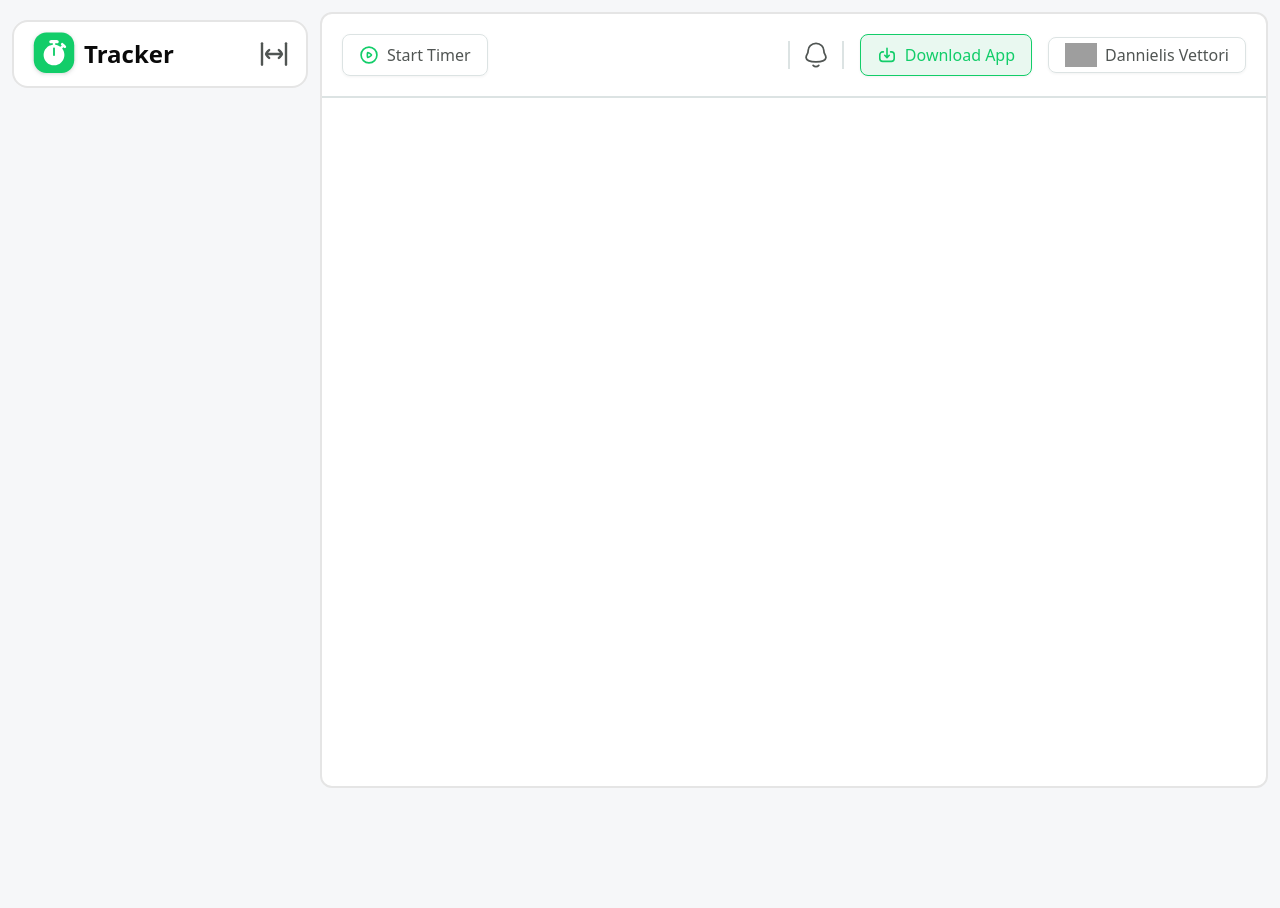
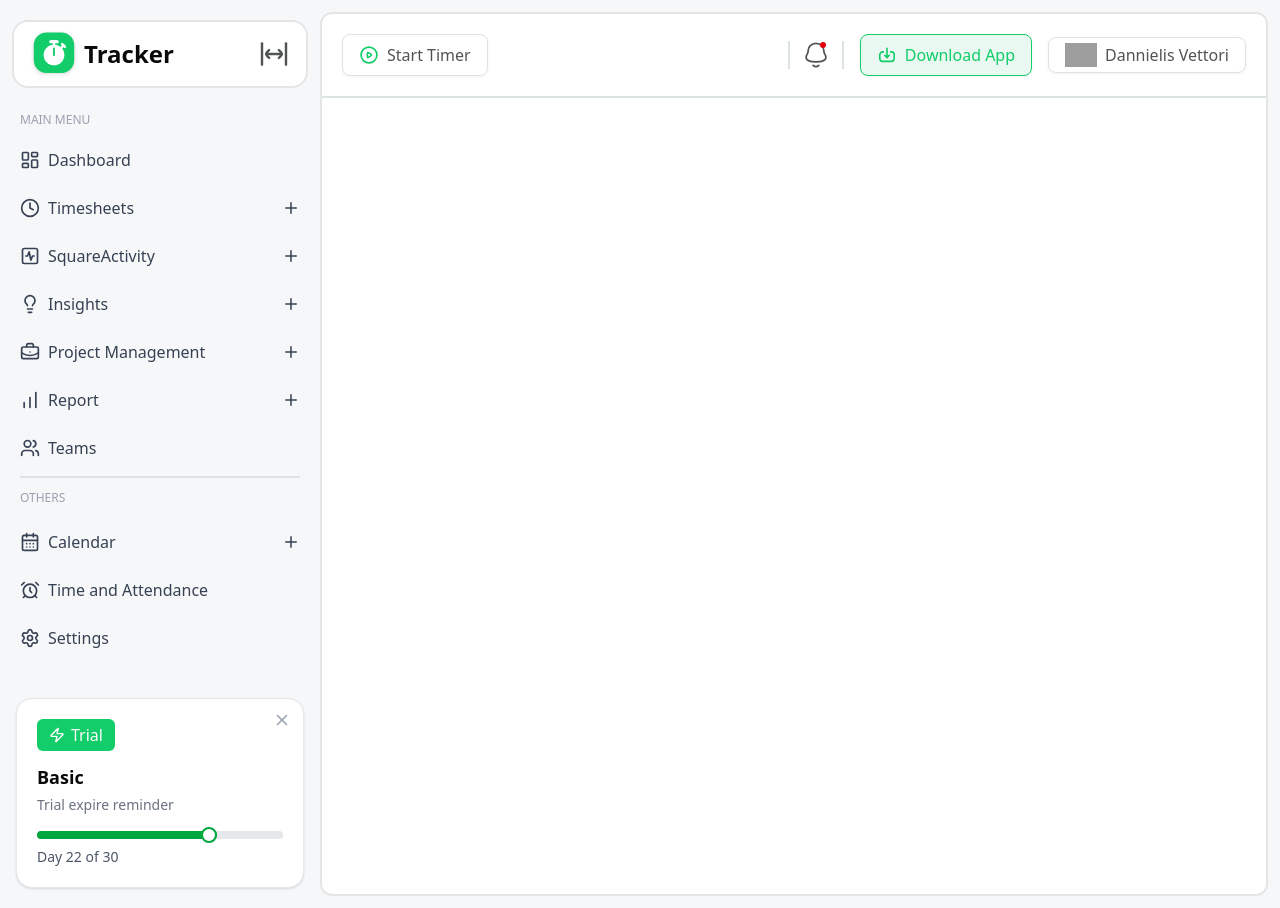
Before and after one commit to rahad-hasan/staff-timetrack-dashboard-new, a Next.js app: page / in a window 1280 px wide. Before the commit the page ends 800 px from the top, so only its background shows below. Built offline with nearby package versions, Linux system fonts and the light colour scheme; grey boxes are pictures that could not be loaded.

Commit message:
DONE - sidebar

```diff
--- a/src/app/(main_layout)/layout.tsx
+++ b/src/app/(main_layout)/layout.tsx
@@ -30,6 +30,7 @@ export default function RootLayout({
         className={`${geistSans.variable} ${geistMono.variable} antialiased flex bg-[#f6f7f9]`}
         data-new-gr-c-s-check-loaded="14.1256.0"
         data-gr-ext-installed=""
+        cz-shortcut-listen="true"
       >
         <div className="">
           <SideBar></SideBar>
--- a/src/components/layout/Header.tsx
+++ b/src/components/layout/Header.tsx
@@ -14,7 +14,16 @@ const Header = () => {
 
             <div className=" flex items-center gap-4">
                 <div className="border-x-2 border-borderColor px-3">
-                    <Image src={bellIcon.src} width={0} height={0} className="w-7 cursor-pointer" alt="download" />
+                    <div className="relative w-7 h-7 cursor-pointer">
+                        <Image
+                            src={bellIcon.src}
+                            fill
+                            className="object-contain"
+                            alt="notification bell"
+                        />
+                        {/* Red dot */}
+                        <span className="absolute top-[1px] right-[4px] w-1.5 h-1.5 bg-red-600 rounded-full"></span>
+                    </div>
                 </div>
                 <Button variant={'outline'}><Image src={downloadIcon.src} width={0} height={0} className="w-5" alt="download" />Download App</Button>
                 <Button variant={'outline2'} className=" py-[5px]"><Image src={`https://avatar.iran.liara.run/public/18`} width={200} height={200} className="w-8" alt="download" />Dannielis Vettori</Button>
--- a/src/components/layout/SideBar.tsx
+++ b/src/components/layout/SideBar.tsx
@@ -1,9 +1,34 @@
+"use client"
 import Image from 'next/image';
 import logo from '../../assets/logo.svg'
 import fit from '../../assets/fit.svg'
+import { useState } from 'react';
+import SidebarItem from './sidebar/SidebarItem';
+import SubItem from './sidebar/SubItem';
+import {
+    SquareActivity,
+    BarChart,
+    Lightbulb,
+    BriefcaseBusiness,
+    LayoutDashboard,
+    Clock4,
+    Users,
+    CalendarDays,
+    AlarmClock,
+    Settings,
+} from 'lucide-react';
+import TrialCart from './sidebar/TrialCart';
+
 const SideBar = () => {
+    const [openMenu, setOpenMenu] = useState<string | null>('');
+    const [activeSubItem, setActiveSubItem] = useState<string>('');
+
+    const toggleMenu = (menu: string) => {
+        setOpenMenu((prev) => (prev === menu ? null : menu));
+    };
+
     return (
-        <div className=" w-[320px]  h-screen py-5">
+        <div className=" w-[320px]  min-h-screen py-5">
             <div className=' flex items-center justify-between bg-white px-4 py-2  mx-3 rounded-2xl border-2'>
                 <div className=' flex items-center gap-1.5 '>
                     <Image src={logo.src} alt="Logo" width={0} height={0} className="w-12 h-12 " />
@@ -11,6 +36,99 @@ const SideBar = () => {
                 </div>
                 <Image src={fit.src} alt="Logo" width={0} height={0} className="w-8 h-8 " />
             </div>
+
+            <aside className=" px-5 mt-6">
+                <h2 className="text-xs uppercase text-gray-400 mb-3">Main menu</h2>
+
+                <SidebarItem icon={LayoutDashboard} label="Dashboard" href="#" />
+                <SidebarItem
+                    icon={Clock4}
+                    label="Timesheets"
+                    collapsible
+                    isOpen={openMenu === 'timesheets'}
+                    onClick={() => toggleMenu('timesheets')}
+                >
+                </SidebarItem>
+
+                <SidebarItem
+                    icon={SquareActivity}
+                    label="SquareActivity"
+                    collapsible
+                    isOpen={openMenu === 'SquareActivity'}
+                    onClick={() => toggleMenu('SquareActivity')}
+                >
+                    <SubItem
+                        label="Screenshot"
+                        active={activeSubItem === 'Screenshot'}
+                        onClick={() => setActiveSubItem('Screenshot')}
+                    />
+                    <SubItem
+                        label="App"
+                        active={activeSubItem === 'App'}
+                        onClick={() => setActiveSubItem('App')}
+                    />
+                    <SubItem
+                        label="URLs"
+                        active={activeSubItem === 'URLs'}
+                        onClick={() => setActiveSubItem('URLs')}
+                    />
+                </SidebarItem>
+
+                <SidebarItem
+                    icon={Lightbulb}
+                    label="Insights"
+                    collapsible
+                    isOpen={openMenu === 'Lightbulb'}
+                    onClick={() => toggleMenu('Lightbulb')}
+                />
+
+                <SidebarItem
+                    icon={BriefcaseBusiness}
+                    label="Project Management"
+                    collapsible
+                    isOpen={openMenu === 'project'}
+                    onClick={() => toggleMenu('project')}
+                />
+
+                <SidebarItem
+                    icon={BarChart}
+                    label="Report"
+                    collapsible
+                    isOpen={openMenu === 'report'}
+                    onClick={() => toggleMenu('report')}
+                />
+
+                <SidebarItem
+                    icon={Users} label="Teams"
+                    isOpen={openMenu === 'Teams'}
+                    onClick={() => toggleMenu('Teams')}
+                    href="#" />
+            </aside>
+
+            <div className=" mx-5 pt-3 border-t-2 border-borderColor">
+                <h2 className="text-xs uppercase text-gray-400 mb-4">Others</h2>
+
+                <SidebarItem
+                    icon={CalendarDays}
+                    label="Calendar"
+                    collapsible
+                    isOpen={openMenu === 'Calendar'}
+                    onClick={() => toggleMenu('Calendar')}
+                />
+
+                <SidebarItem
+                    icon={AlarmClock} label="Time and Attendance"
+                    isOpen={openMenu === 'Time and Attendance'}
+                    onClick={() => toggleMenu('Time and Attendance')}
+                    href="#" />
+                <SidebarItem
+                    icon={Settings} label="Settings"
+                    isOpen={openMenu === 'Settings'}
+                    onClick={() => toggleMenu('Settings')}
+                    href="#" />
+            </div>
+
+            <TrialCart></TrialCart>
         </div>
     );
 };
--- /dev/null
+++ b/src/components/layout/sidebar/SidebarItem.tsx
@@ -0,0 +1,49 @@
+import {
+  Minus,
+  Plus,
+} from 'lucide-react';
+import Link from 'next/link';
+import clsx from 'clsx';
+
+const SidebarItem =({
+  icon: Icon,
+  label,
+  href,
+  collapsible = false,
+  isOpen = false,
+  onClick,
+  children,
+}: {
+  icon: React.ElementType;
+  label: string;
+  href?: string;
+  collapsible?: boolean;
+  isOpen?: boolean;
+  onClick?: () => void;
+  children?: React.ReactNode;
+}) => {
+  const baseClasses =
+    'flex items-center justify-between w-full text-md text-gray-700 hover:text-primary';
+  const content = (
+    <div
+      onClick={onClick}
+      className={clsx(baseClasses, 'py-2 cursor-pointer', isOpen && 'text-primary')}
+    >
+      <div className="flex items-center gap-2">
+        <Icon size={20} />
+        <span>{label}</span>
+      </div>
+      {collapsible &&
+        (isOpen ? <Minus size={18} /> : <Plus size={18} />)}
+    </div>
+  );
+
+  return (
+    <div className="mb-2">
+      {href ? <Link href={href}>{content}</Link> : content}
+      {isOpen && children && <div className="mt-1">{children}</div>}
+    </div>
+  );
+}
+
+export default SidebarItem;
--- /dev/null
+++ b/src/components/layout/sidebar/SubItem.tsx
@@ -0,0 +1,27 @@
+import clsx from 'clsx';
+import { GitCommitVertical } from 'lucide-react';
+
+const SubItem = ({
+    label,
+    active = false,
+    onClick
+}: {
+    label: string;
+    active?: boolean;
+    onClick?: () => void;
+}) => {
+
+    return (
+        <div
+            onClick={onClick}
+            className={clsx(
+                'text-sm px-2 py-2 rounded-lg  cursor-pointer flex gap-1.5 items-center',
+                active ? 'bg-white border border-borderColor text-primary font-medium' : 'text-gray-600 hover:text-primary px-8'
+            )}
+        >
+            {active && <GitCommitVertical size={18} />} {label}
+        </div>
+    );
+}
+
+export default SubItem;
--- /dev/null
+++ b/src/components/layout/sidebar/TrialCart.tsx
@@ -0,0 +1,49 @@
+'use client';
+import { useState } from "react";
+import { X, Zap } from "lucide-react";
+import { Button } from "@/components/ui/button";
+
+const TrialCart = () => {
+    const [visible, setVisible] = useState(true);
+    const totalDays = 30;
+    const currentDay = 22;
+    const progress = (currentDay / totalDays) * 100;
+
+    if (!visible) return null;
+    return (
+        <div className=" mt-10  mx-4">
+            <div className="bg-white shadow-sm rounded-2xl border border-gray-200 p-5 relative">
+                <button
+                    onClick={() => setVisible(false)}
+                    className="absolute top-3 right-3 text-gray-400 hover:text-gray-600 cursor-pointer"
+                >
+                    <X size={18} />
+                </button>
+
+                <Button size={'sm'}>
+                    <span className="text-green-600"><Zap size={20} className=" text-white" /></span> Trial
+                </Button>
+
+                <h2 className="text-lg font-semibold mt-3">Basic</h2>
+
+                <p className="text-gray-500 text-sm mt-1">Trial expire reminder</p>
+
+                <div className="mt-4">
+                    <div className="h-2 bg-gray-200 rounded-full">
+                        <div
+                            className="h-2 bg-green-600 rounded-full relative"
+                            style={{ width: `${progress}%` }}
+                        >
+                            <div className="absolute right-0 top-1/2 -translate-y-1/2 w-4 h-4 bg-white border-2 border-green-600 rounded-full"></div>
+                        </div>
+                    </div>
+                    <p className="text-sm text-gray-600 mt-2">
+                        Day {currentDay} of {totalDays}
+                    </p>
+                </div>
+            </div>
+        </div>
+    );
+};
+
+export default TrialCart;
```
